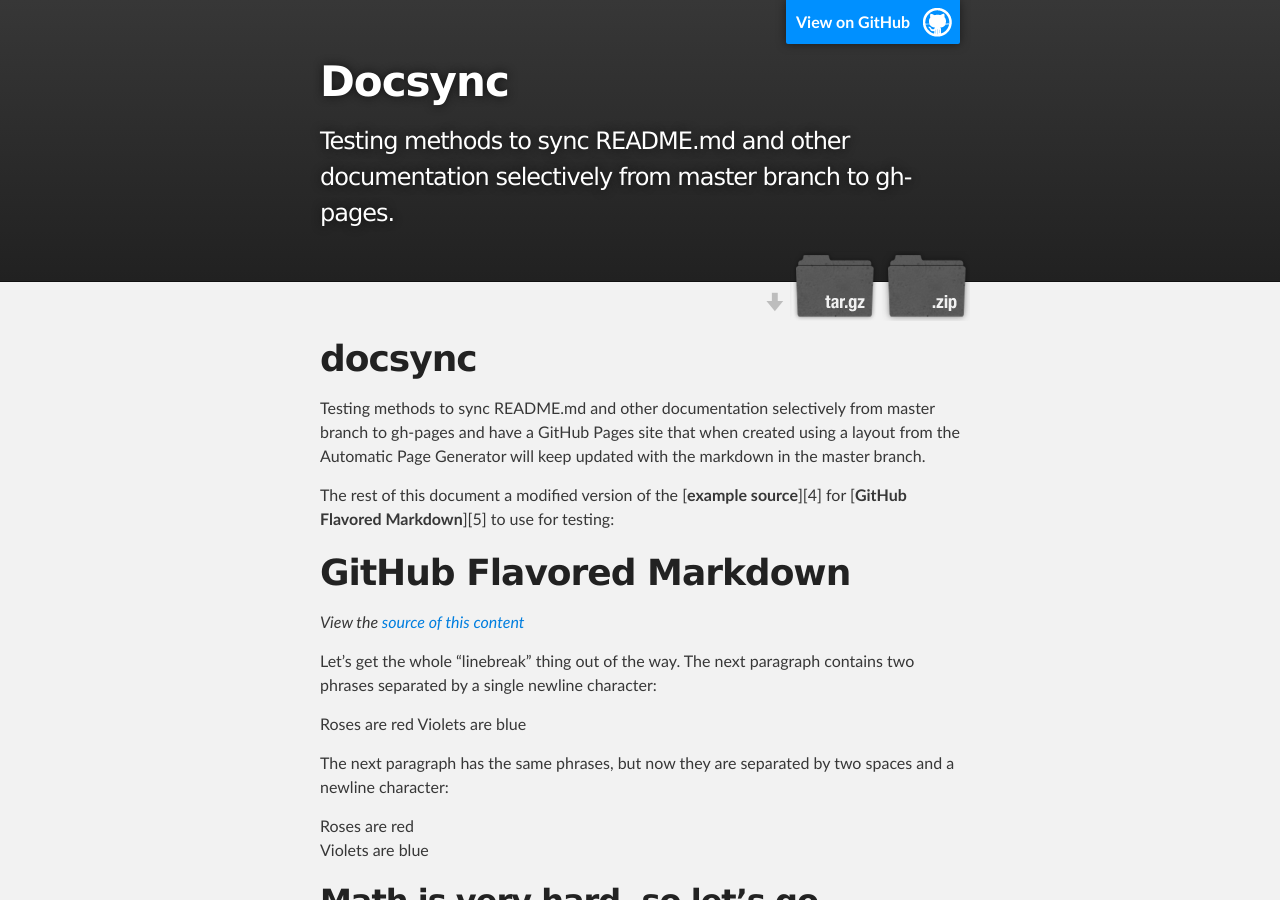
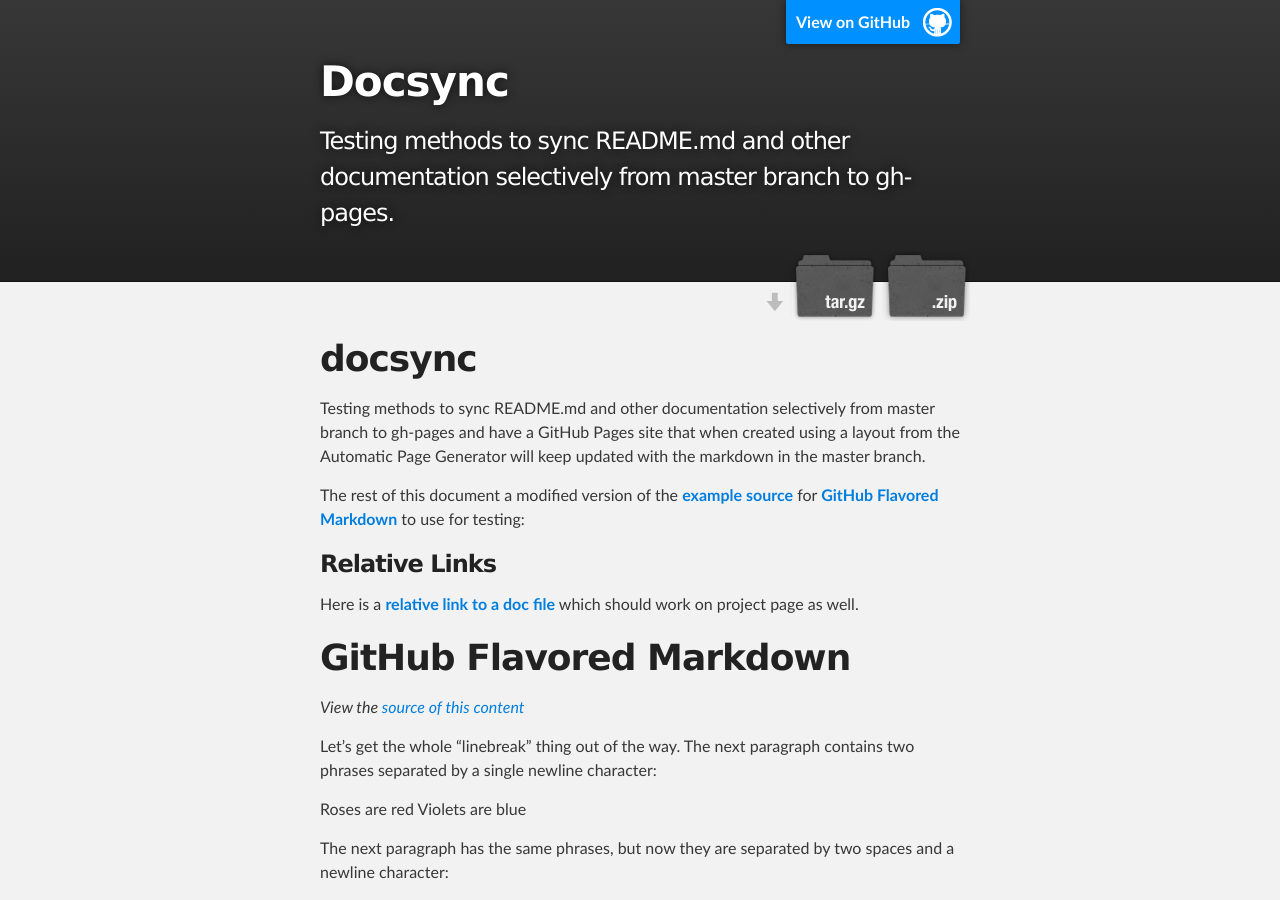
Before and after one commit to CoryG89/docsync, a Jekyll site: the page built from index.md, in a window 1280 px wide and 900 px high. Built offline with Jekyll 4.4.1, drawn with Linux system fonts in a browser that asks for light colours; nearby versions of some CDN libraries; Markdown is read by kramdown in place of the engine named in the settings.

Commit message:
Sync README.md in master branch to index.md in gh-pages

```diff
--- a/index.md
+++ b/index.md
@@ -6,14 +6,29 @@
 docsync
 =============
 
-Testing methods to sync README.md and other documentation selectively from master branch to gh-pages and have a GitHub Pages site that when created using a layout from the Automatic Page Generator will keep updated with the markdown in the master branch.
+Testing methods to sync README.md and other documentation selectively from
+master branch to gh-pages and have a GitHub Pages site that when created using
+a layout from the Automatic Page Generator will keep updated with the markdown
+in the master branch.
 
-The rest of this document a modified version of the [**example source**][4] for [**GitHub Flavored Markdown**][5] to use for testing:
+The rest of this document a modified version of the [**example source**][4] for
+[**GitHub Flavored Markdown**][5] to use for testing:
+
+### Relative Links
+
+Here is a [**relative link to a doc file**][6] which should work on project page
+as well.
+
+
+[4]: docs/source.txt
+[5]: http://github.github.com/github-flavored-markdown/
+[6]: docs/other.md
+
 
 GitHub Flavored Markdown
 ================================
 
-*View the [source of this content](docs/source.txt)*
+*View the [source of this content][4]*
 
 Let's get the whole "linebreak" thing out of the way. The next paragraph contains two phrases separated by a single newline character:
 
```
